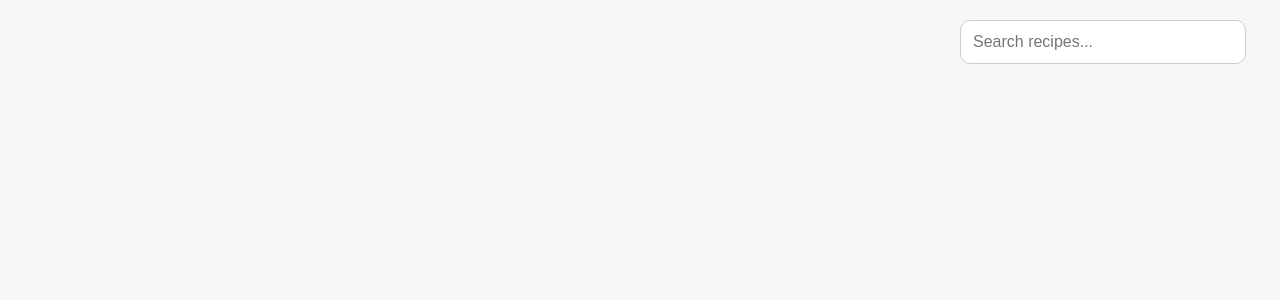
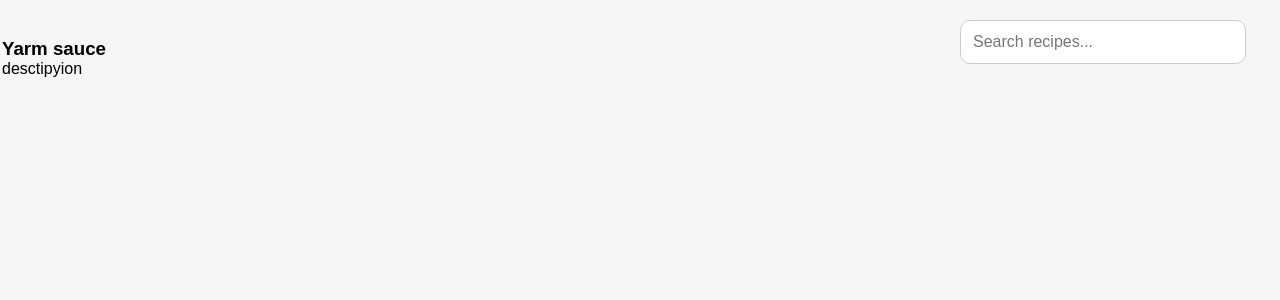
Before and after one commit to nyapblesso-a11y/MealRecipe-app, a React (Vite) app: page / in a window 1280 px wide. Shown: the top 300 px of the page. Built offline with nearby package versions, Linux system fonts and the light colour scheme.

Commit message:
the recipe card html structure has been designed

```diff
--- a/src/App.jsx
+++ b/src/App.jsx
@@ -1,10 +1,12 @@
 import React from 'react'
 import SearchBar from './components/SearchBar/SearchBar'
+import RecipeCard from './components/RecipeCard/RecipeCard'
 
 function App() {
   return (
     <>
     <SearchBar onSearch={()=>{}}/>
+      <RecipeCard/>
     </>
   )
 }
--- a/src/components/RecipeCard/RecipeCard.jsx
+++ b/src/components/RecipeCard/RecipeCard.jsx
@@ -3,7 +3,14 @@ import React from 'react'
 function RecipeCard() {
   return (
     <div>
+        <div className='card'>
+          <img src="" alt="" />
+          <div className='card-content'>
+            <h3>Yarm sauce</h3>
+            <p>desctipyion</p>
 
+          </div>
+        </div>
     </div>
   )
 }
```
